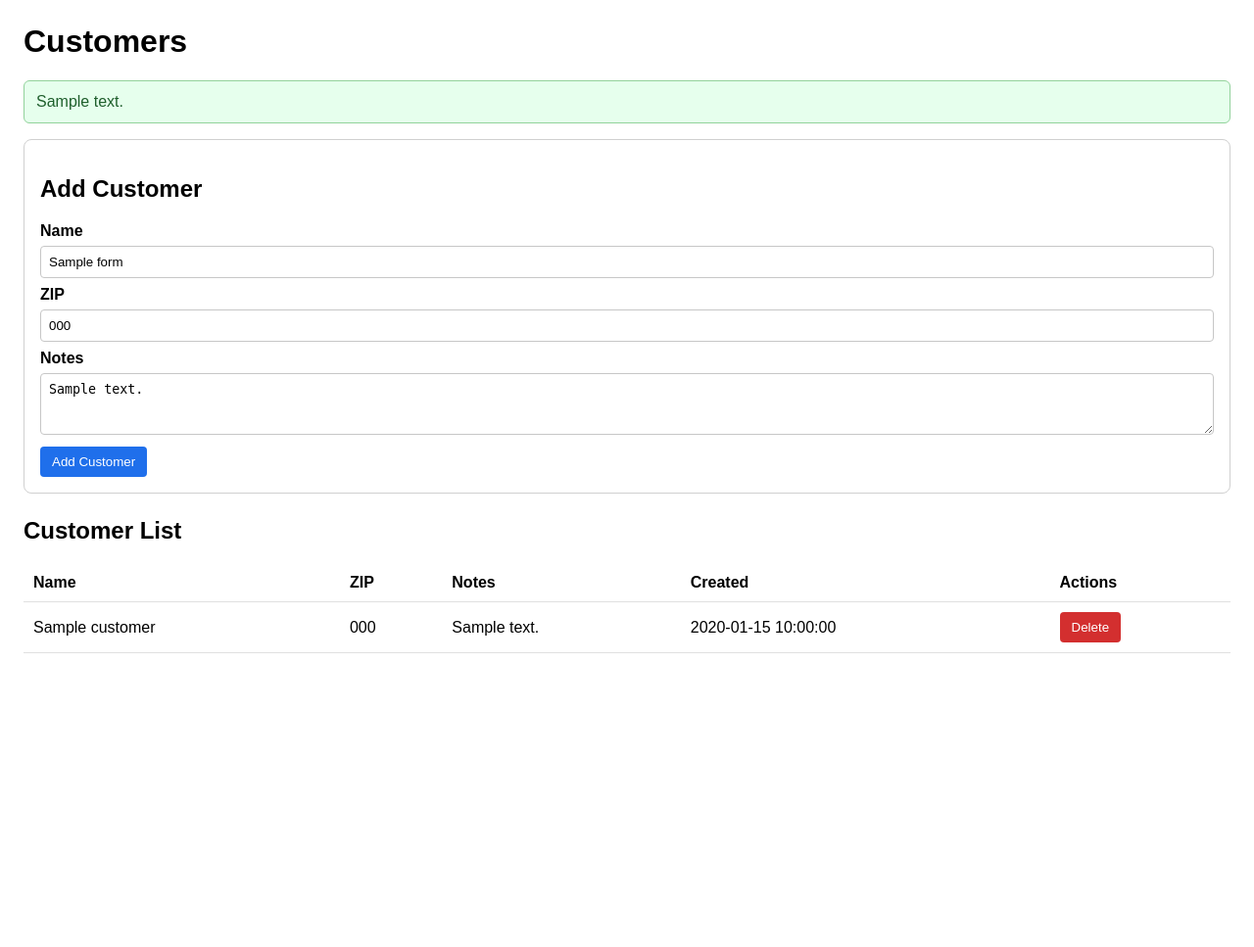
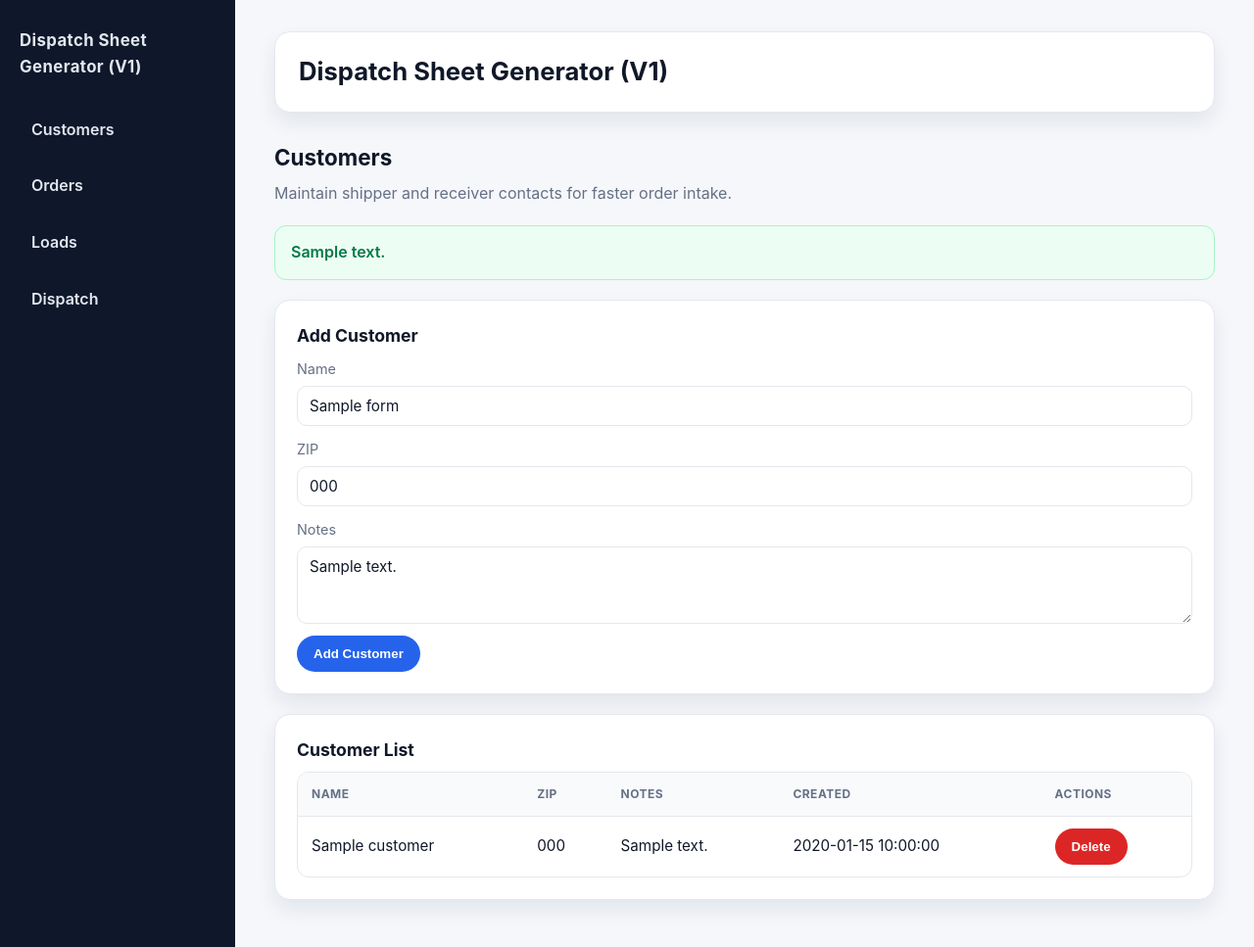
Before and after one commit to gidabrams23/COT_Freight_Optimization_Tool, a Flask app: template templates/customers.html in a window 1280 px wide. Shown: the whole page at 98% size. Before the commit the page ends 667 px from the top, so only its background shows below. Run offline with Flask 3, Linux system fonts and the light colour scheme; the template is opened without the code that fills it: most values are stand-ins (such as "Sample title", 1, 10 or a date in 2020).

```diff
--- a/static/styles.css
+++ b/static/styles.css
@@ -165,6 +165,18 @@ body {
   border-color: var(--primary);
 }
 
+.form-error {
+  color: #b42318;
+  font-size: 0.85rem;
+  margin-top: -4px;
+}
+
+.helper-text {
+  margin: 16px 0 0;
+  color: var(--muted);
+  font-size: 0.9rem;
+}
+
 .btn {
   display: inline-flex;
   align-items: center;
@@ -185,6 +197,34 @@ body {
   background: var(--primary-dark);
   box-shadow: 0 8px 16px rgba(37, 99, 235, 0.2);
   transform: translateY(-1px);
+}
+
+.btn:disabled {
+  background: #94a3b8;
+  cursor: not-allowed;
+  box-shadow: none;
+  transform: none;
+}
+
+.btn-danger {
+  background: #dc2626;
+}
+
+.btn-danger:hover {
+  background: #b91c1c;
+  box-shadow: 0 8px 16px rgba(185, 28, 28, 0.2);
+}
+
+.banner {
+  padding: 14px 16px;
+  border-radius: 12px;
+  font-weight: 600;
+}
+
+.banner-success {
+  background: #ecfdf3;
+  border: 1px solid #a6f4c5;
+  color: #027a48;
 }
 
 .table-wrapper {
@@ -218,6 +258,20 @@ body {
   border-bottom: none;
 }
 
+.empty-state {
+  padding: 18px;
+  border-radius: 12px;
+  border: 1px dashed var(--border);
+  background: #f8fafc;
+  color: var(--muted);
+}
+
+.empty-cell {
+  padding: 18px 14px;
+  color: var(--muted);
+  font-style: italic;
+}
+
 .status-pill {
   display: inline-flex;
   align-items: center;
--- a/templates/customers.html
+++ b/templates/customers.html
@@ -1,109 +1,51 @@
-<!DOCTYPE html>
-<html lang="en">
-<head>
-    <meta charset="UTF-8">
-    <title>Customers</title>
-    <style>
-        body {
-            font-family: Arial, sans-serif;
-            margin: 24px;
-        }
-        .card {
-            border: 1px solid #d0d0d0;
-            border-radius: 8px;
-            padding: 16px;
-            margin-bottom: 24px;
-        }
-        .banner {
-            background: #e6ffed;
-            border: 1px solid #92d29b;
-            color: #1f5f2c;
-            padding: 12px;
-            border-radius: 6px;
-            margin-bottom: 16px;
-        }
-        .error {
-            color: #b42318;
-            font-size: 0.9rem;
-        }
-        label {
-            display: block;
-            margin-bottom: 6px;
-            font-weight: bold;
-        }
-        input, textarea {
-            width: 100%;
-            padding: 8px;
-            border: 1px solid #c7c7c7;
-            border-radius: 4px;
-            margin-bottom: 8px;
-            box-sizing: border-box;
-        }
-        table {
-            width: 100%;
-            border-collapse: collapse;
-        }
-        th, td {
-            text-align: left;
-            padding: 10px;
-            border-bottom: 1px solid #e0e0e0;
-        }
-        .actions form {
-            display: inline;
-        }
-        button {
-            background: #1f6feb;
-            border: none;
-            color: white;
-            padding: 8px 12px;
-            border-radius: 4px;
-            cursor: pointer;
-        }
-        button.delete {
-            background: #d32f2f;
-        }
-        .empty-state {
-            padding: 16px;
-            border: 1px dashed #c7c7c7;
-            border-radius: 6px;
-            color: #555;
-            background: #fafafa;
-        }
-    </style>
-</head>
-<body>
-    <h1>Customers</h1>
+{% extends "base.html" %}
+
+{% block content %}
+  <section class="page-section">
+    <div class="section-heading">
+      <h2>Customers</h2>
+      <p>Maintain shipper and receiver contacts for faster order intake.</p>
+    </div>
 
     {% if success_message %}
-        <div class="banner">{{ success_message }}</div>
+      <div class="banner banner-success">{{ success_message }}</div>
     {% endif %}
 
-    <section class="card">
-        <h2>Add Customer</h2>
-        <form method="post" action="{{ url_for('add_customer') }}">
-            <label for="name">Name</label>
+    <article class="card">
+      <h3>Add Customer</h3>
+      <form class="form-stack" method="post" action="{{ url_for('add_customer') }}">
+        <label for="name">
+          Name
           <input id="name" name="name" type="text" value="{{ form_data.name }}" required>
+        </label>
         {% if errors.name %}
-                <div class="error">{{ errors.name }}</div>
+          <div class="form-error">{{ errors.name }}</div>
         {% endif %}
 
-            <label for="zip">ZIP</label>
+        <label for="zip">
+          ZIP
           <input id="zip" name="zip" type="text" value="{{ form_data.zip }}" required>
+        </label>
         {% if errors.zip %}
-                <div class="error">{{ errors.zip }}</div>
+          <div class="form-error">{{ errors.zip }}</div>
         {% endif %}
 
-            <label for="notes">Notes</label>
+        <label for="notes">
+          Notes
           <textarea id="notes" name="notes" rows="3">{{ form_data.notes }}</textarea>
+        </label>
 
-            <button type="submit">Add Customer</button>
+        <div>
+          <button class="btn" type="submit">Add Customer</button>
+        </div>
       </form>
-    </section>
+    </article>
 
-    <section>
-        <h2>Customer List</h2>
+    <article class="card">
+      <h3>Customer List</h3>
       {% if customers %}
-            <table>
+        <div class="table-wrapper">
+          <table class="data-table">
             <thead>
               <tr>
                 <th>Name</th>
@@ -120,18 +62,19 @@
                   <td>{{ customer.zip }}</td>
                   <td>{{ customer.notes or '' }}</td>
                   <td>{{ customer.created_at }}</td>
-                            <td class="actions">
+                  <td>
                     <form method="post" action="{{ url_for('delete_customer', customer_id=customer.id) }}">
-                                    <button class="delete" type="submit">Delete</button>
+                      <button class="btn btn-danger" type="submit">Delete</button>
                     </form>
                   </td>
                 </tr>
               {% endfor %}
             </tbody>
           </table>
+        </div>
       {% else %}
         <div class="empty-state">No customers yet. Add your first customer to get started.</div>
       {% endif %}
+    </article>
   </section>
-</body>
-</html>
+{% endblock %}
```
Also changed, not shown: templates/loads.html (+47 -3 lines), templates/orders.html (+45 -3 lines). Lines whose indentation alone changed are shown as unchanged.
